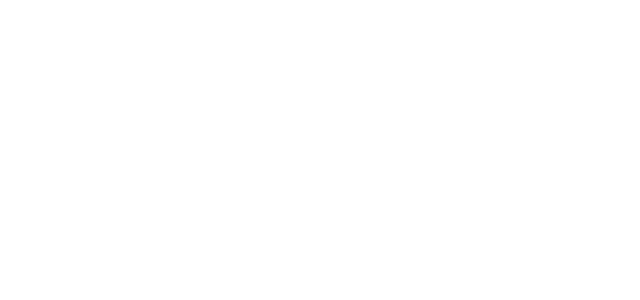
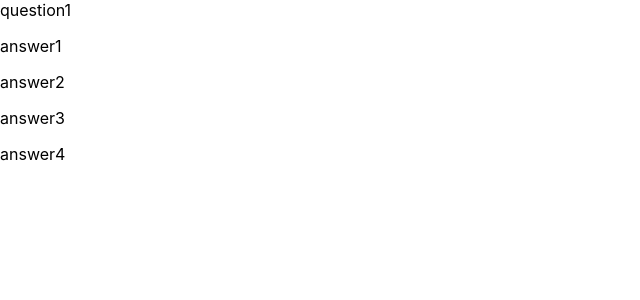
Before and after one commit to Arthur7711/Who-wants-to-be-interviewed-, a React (Create React App) app: page / in a window 1280 px wide. Shown: the top 300 px of the page, without its empty margins (0-640 px from the left). Built offline with nearby package versions, Linux system fonts and the light colour scheme.

Commit message:
feat:(add answersPage,milioners)

```diff
--- a/src/App.js
+++ b/src/App.js
@@ -1,9 +1,9 @@
-import WhatWhereWhen from "./whatWhereWhen/WhatWhereWhen";
+import Milioner from "./Milioner/Milioner";
 
 function App() {
   return (
     <>
-      <WhatWhereWhen />
+      <Milioner />
     </>
   );
 }
--- /dev/null
+++ b/src/Milioner/Milioner.js
@@ -0,0 +1,17 @@
+import Questions from "./components/questions/Questions";
+import Answers from "./components/answers/Answers";
+import styles from "./Milioner.module.css";
+import AnswersQuestions from "./anssersQuestions/AnssersQuestions";
+
+export default function Milioner() {
+  return (
+    <>
+      {AnswersQuestions.map((item, i) => (
+        <div key={i} className={styles.milioner}>
+          <Questions item={item} />
+          <Answers item={item} />
+        </div>
+      ))}
+    </>
+  );
+}
--- /dev/null
+++ b/src/Milioner/anssersQuestions/AnssersQuestions.js
@@ -0,0 +1,24 @@
+const AnswersQuestions = [
+  {
+    question: "question1",
+    answers: ["answer1", "answer2", "answer3", "answer4"],
+  },
+  // {
+  //   question: "question2",
+  //   answers: ["answer1", "answer2", "answer3", "answer4"],
+  // },
+  // {
+  //   question: "question3",
+  //   answers: ["answer1", "answer2", "answer3", "answer4"],
+  // },
+  // {
+  //   question: "question4",
+  //   answers: ["answer1", "answer2", "answer3", "answer4"],
+  // },
+  // {
+  //   question: "question5",
+  //   answers: ["answer1", "answer2", "answer3", "answer4"],
+  // },
+];
+
+export default AnswersQuestions;
--- /dev/null
+++ b/src/Milioner/components/answers/Answers.js
@@ -0,0 +1,14 @@
+import React from "react";
+import styles from "./Answers.module.css";
+
+export default function Answers({ item }) {
+  return (
+    <div className={styles.answers}>
+      {item.answers.map((el, i) => (
+        <div key={i}>
+          <p>{el}</p>
+        </div>
+      ))}
+    </div>
+  );
+}
--- /dev/null
+++ b/src/Milioner/components/questions/Questions.js
@@ -0,0 +1,10 @@
+import React from 'react'
+import styles from './Questions.module.css'
+
+export default function Questions({item}) {
+    return (
+        <div className={styles.questions}>
+            {item.question}
+        </div>
+    )
+}
--- a/src/whatWhereWhen/WhatWhereWhen.js
+++ /dev/null
@@ -1,9 +0,0 @@
-import React from 'react'
-
-export default function WhatWhereWhen() {
-    return (
-        <div>
-
-        </div>
-    )
-}
```
Also changed, not shown: src/Milioner/Milioner.module.css (added), src/Milioner/components/answers/Answers.module.css (added), src/Milioner/components/questions/Questions.module.css (added).
